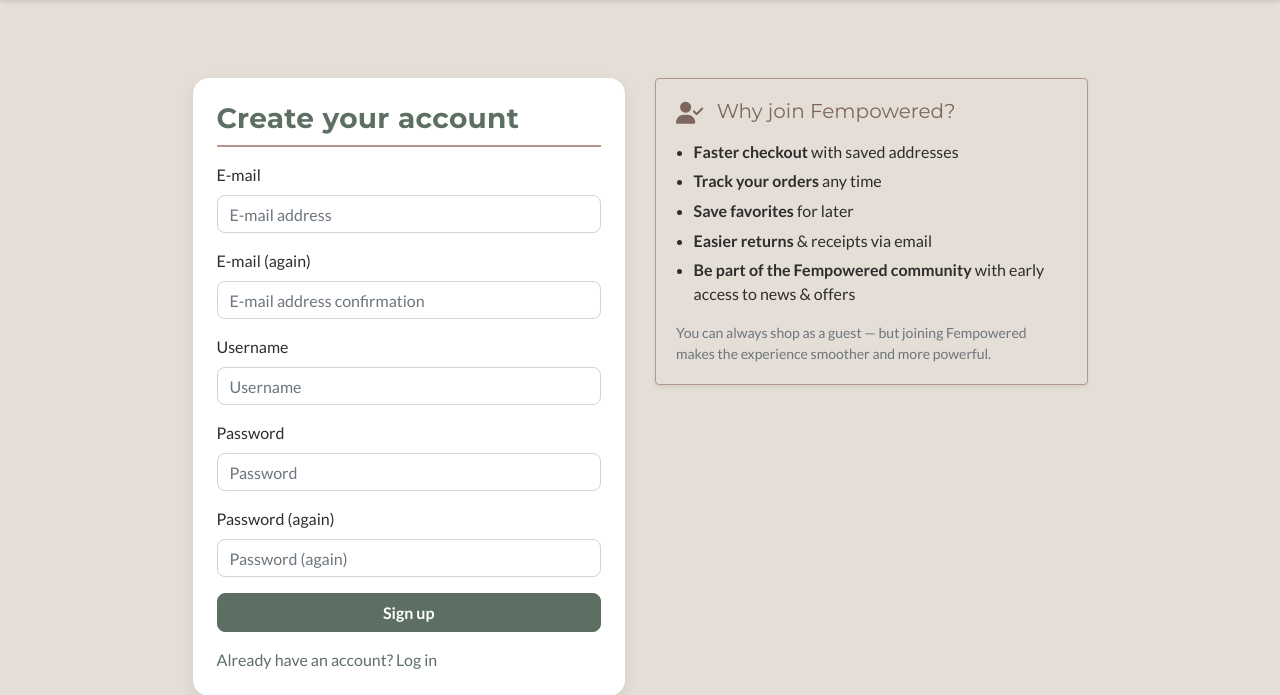
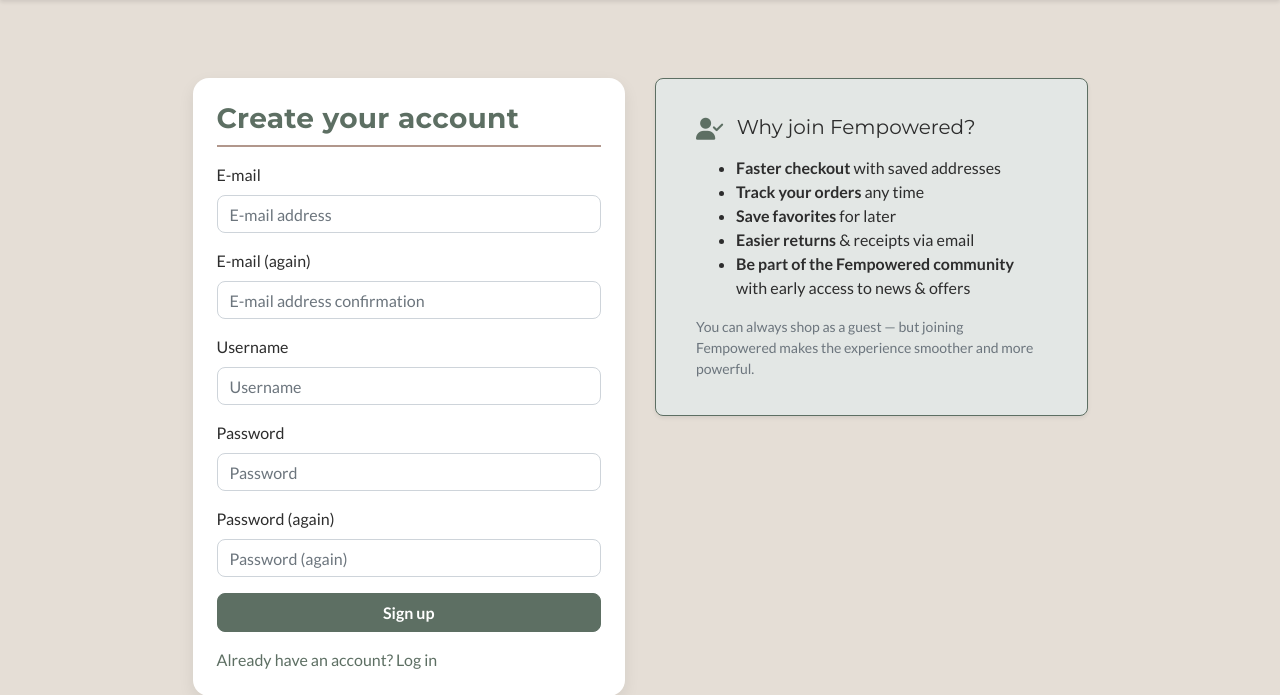
Before and after one commit to emelie-nilsson/fempowered, a Django app: page /accounts/signup/ in a window 1280 px wide. Shown: the part 66-761 px from the top of the page. Run offline with Django 3.2, Linux system fonts and the light colour scheme.

Commit message:
Adjust styling account boxes

```diff
--- a/static/css/style.css
+++ b/static/css/style.css
@@ -642,56 +642,31 @@ body.error-404 .btn-outline-secondary {
   white-space: nowrap;
 }
 
-/* Why create an account */
-.why-account {
-  border: 1px solid var(--highlight-color);
-  background: var(--light-highlight-color);
-}
-.why-account h2 { color: var(--middle-color); }
-.why-account .why-list { padding-left: 1.1rem; }
-.why-account .why-list li { margin-bottom: .35rem; }
 
-.account-nudge {
-  background-color: var(--light-highlight-color);
-  border: 1px solid var(--highlight-color);
+
+/* Shared styling for all account boxes */
+.why-account,
+.account-nudge,
+.checkout-nudge {
+  background-color: #e3e7e5;
+  border: 1px solid var(--secondary-color);
   border-radius: .5rem;
   padding: 1rem 1.25rem;
-  font-size: 0.95rem;
-  margin-bottom: 1.5rem;
-}
-.account-nudge a {
-  font-weight: 600;
-  color: var(--middle-color);
-  text-decoration: underline;
+  color: var(--primary-color);
 }
 
-/* Heading & icon */
+/* Headings & icons */
+.why-account h2 i,
 .account-nudge h2 i,
-.alert-account h2 i,
-.why-account h2 i {
-  color: var(--middle-color);
+.checkout-nudge h2 i {
+  color: var(--secondary-color);
   font-size: 1.1em;
   vertical-align: middle;
 }
 
-.checkout-nudge {
-  background-color: #e3e7e5; /* light moss tone */
-  border: 1px solid var(--secondary-color); /* moss border */
-  border-radius: .5rem;
-  padding: 1rem 1.25rem;
-  color: var(--primary-color); /* dark text for contrast */
-}
-
-.checkout-nudge h2 {
-  font-size: 1rem;
-  margin-bottom: .5rem;
-  color: var(--primary-color);
-}
-
-.checkout-nudge h2 i {
-  color: var(--secondary-color);
-}
-
+/* Links inside the boxes */
+.why-account a,
+.account-nudge a,
 .checkout-nudge a {
   color: var(--secondary-color);
   font-weight: 600;
```
